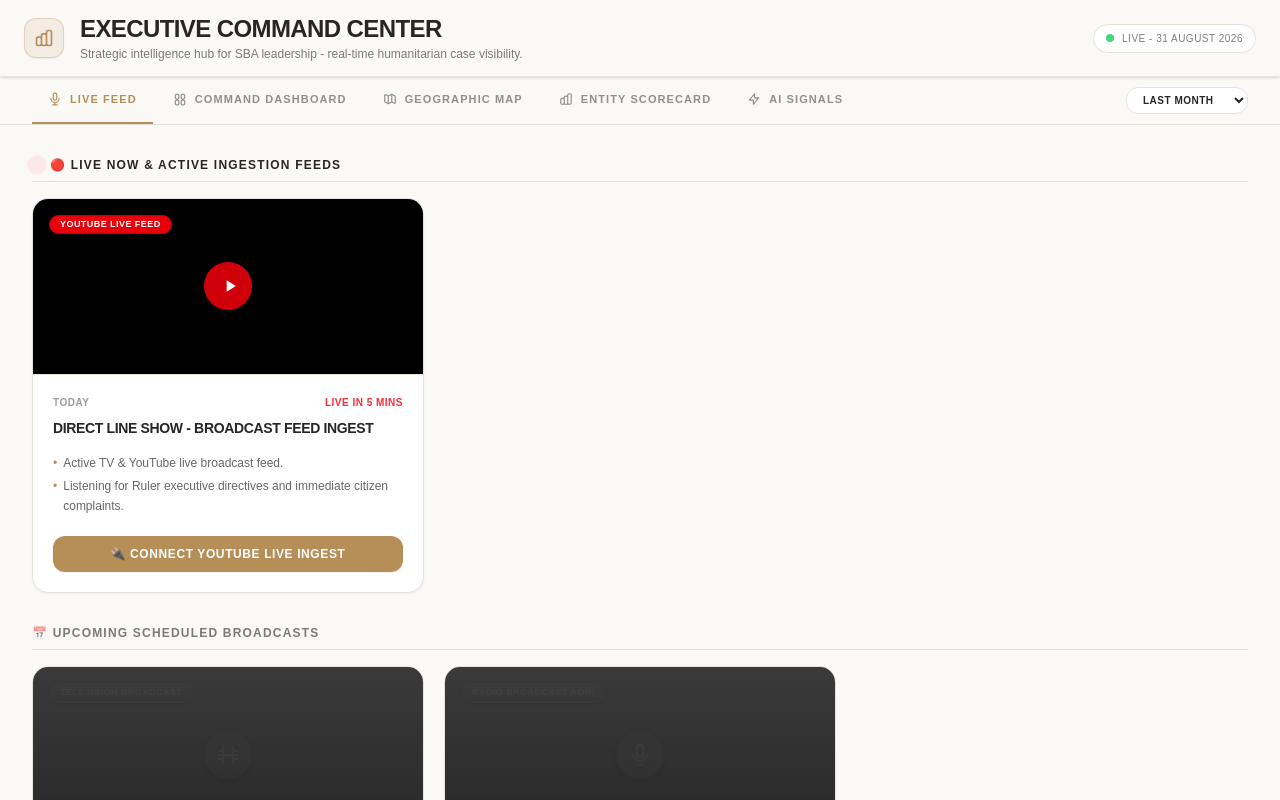
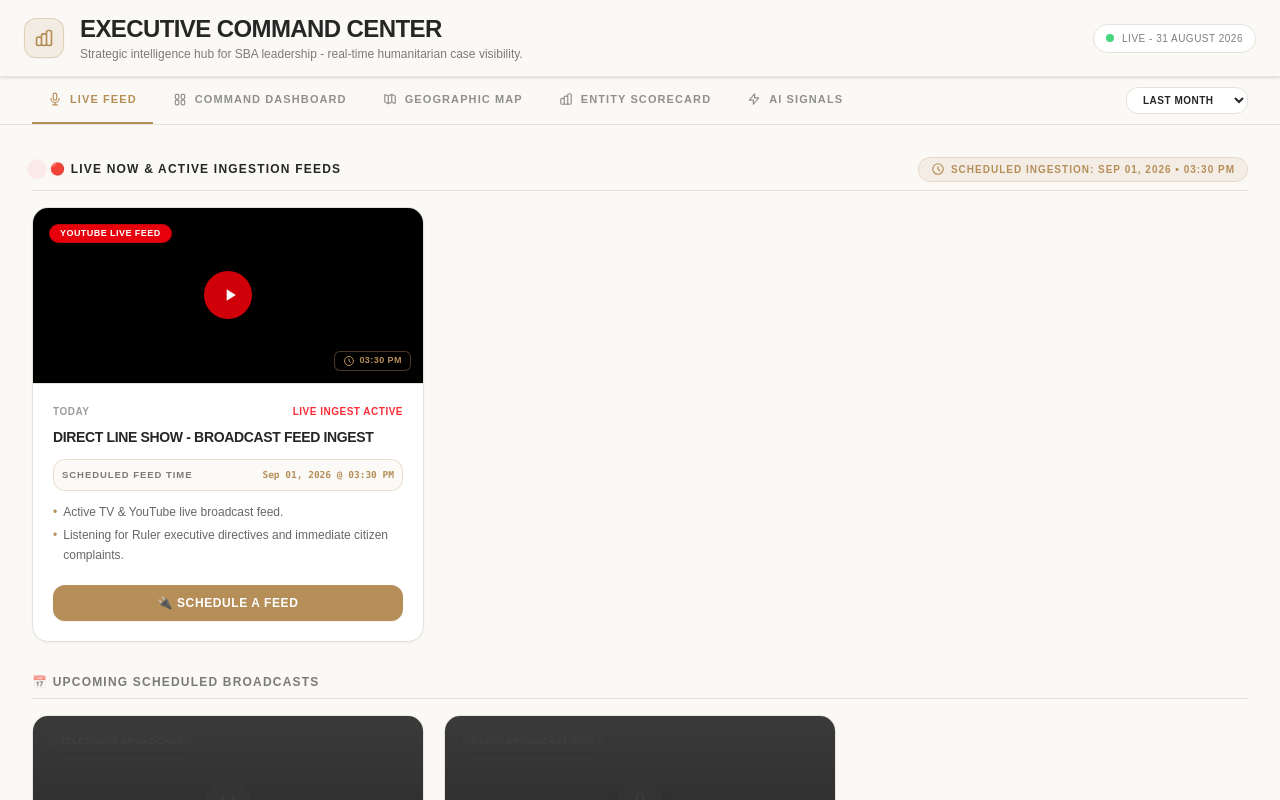
Before and after one commit to ht12081988/Smart-Command-Center, a Next.js app in the folder frontend/: page /executive/ingestion in a window 1280 px wide. Built offline with nearby package versions, Linux system fonts and the light colour scheme.

Commit message:
label changes

```diff
--- a/frontend/src/app/executive/ingestion/page.tsx
+++ b/frontend/src/app/executive/ingestion/page.tsx
@@ -5,6 +5,7 @@ import Link from "next/link";
 import { Sidebar } from "../../../components/Sidebar";
 import { PortalHeader } from "../../../components/PortalHeader";
 import { ExecutiveNav } from "../../../components/ExecutiveNav";
+import { useBroadcast } from "../../../context/BroadcastContext";
 
 export default function IngestionSandboxPage() {
   return (
@@ -30,7 +31,7 @@ const MOCK_STREAMS: StreamSession[] = [
     id: "stream-1",
     title: "Direct Line Show - Broadcast Feed Ingest",
     date: "Today",
-    time: "Live in 5 Mins",
+    time: "Live Ingest Active",
     source: "YouTubeLive",
     status: "Live",
     summary: [
@@ -67,11 +68,27 @@ const MOCK_STREAMS: StreamSession[] = [
   }
 ];
 
+function formatScheduleDisplay(isoStr: string) {
+  if (!isoStr) return { dateStr: "Today", timeStr: "03:30 PM" };
+  try {
+    const d = new Date(isoStr);
+    if (isNaN(d.getTime())) return { dateStr: "Today", timeStr: isoStr };
+    const dateStr = d.toLocaleDateString("en-US", { month: "short", day: "2-digit", year: "numeric" });
+    const timeStr = d.toLocaleTimeString("en-US", { hour: "2-digit", minute: "2-digit", hour12: true });
+    return { dateStr, timeStr };
+  } catch {
+    return { dateStr: "Today", timeStr: isoStr };
+  }
+}
+
 function IngestionSandboxContent() {
   const [streams] = useState<StreamSession[]>(MOCK_STREAMS);
+  const { scheduleDateTime } = useBroadcast();
 
   const liveStreams = streams.filter(s => s.status === "Live");
   const upcomingStreams = streams.filter(s => s.status === "Upcoming");
+
+  const formattedSched = formatScheduleDisplay(scheduleDateTime);
 
   return (
     <div className="h-screen flex overflow-hidden bg-background text-foreground font-sans selection:bg-gold/30">
@@ -102,11 +119,19 @@ function IngestionSandboxContent() {
 
           {/* SECTION 1: LIVE INGESTION FEEDS */}
           <div>
-            <div className="flex items-center gap-2 mb-4 border-b border-border-warm pb-2">
-              <span className="w-2.5 h-2.5 rounded-full bg-red-500 animate-ping" />
-              <h3 className="text-xs font-bold text-foreground uppercase tracking-widest">
-                🔴 Live Now & Active Ingestion Feeds
-              </h3>
+            <div className="flex items-center justify-between mb-4 border-b border-border-warm pb-2">
+              <div className="flex items-center gap-2">
+                <span className="w-2.5 h-2.5 rounded-full bg-red-500 animate-ping" />
+                <h3 className="text-xs font-bold text-foreground uppercase tracking-widest">
+                  🔴 Live Now & Active Ingestion Feeds
+                </h3>
+              </div>
+              <span className="text-[10px] font-bold text-gold uppercase tracking-widest bg-gold/10 border border-gold/20 px-3 py-1 rounded-full flex items-center gap-1.5">
+                <svg className="w-3.5 h-3.5" fill="none" viewBox="0 0 24 24" stroke="currentColor">
+                  <path strokeLinecap="round" strokeLinejoin="round" strokeWidth={2} d="M12 8v4l3 3m6-3a9 9 0 11-18 0 9 9 0 0118 0z" />
+                </svg>
+                Scheduled Ingestion: {formattedSched.dateStr} • {formattedSched.timeStr}
+              </span>
             </div>
 
             <div className="grid grid-cols-1 md:grid-cols-2 lg:grid-cols-3 gap-5">
@@ -140,6 +165,14 @@ function IngestionSandboxContent() {
                       }`}>
                         {stream.source === "YouTubeLive" ? "YouTube Live Feed" : "Direct Hotline Desk"}
                       </span>
+
+                      {/* Schedule Badge on image overlay */}
+                      <span className="absolute bottom-3 right-3 bg-black/80 backdrop-blur-xs text-gold border border-gold/40 text-[9px] font-bold px-2 py-0.5 rounded-md uppercase tracking-wider flex items-center gap-1 z-10">
+                        <svg className="w-3 h-3" fill="none" viewBox="0 0 24 24" stroke="currentColor">
+                          <path strokeLinecap="round" strokeLinejoin="round" strokeWidth={2} d="M12 8v4l3 3m6-3a9 9 0 11-18 0 9 9 0 0118 0z" />
+                        </svg>
+                        {formattedSched.timeStr}
+                      </span>
                     </div>
 
                     {/* Card Content */}
@@ -151,7 +184,14 @@ function IngestionSandboxContent() {
                       <h4 className="font-bold text-primary-text-gold text-sm group-hover:text-gold transition-colors line-clamp-2 uppercase tracking-tight">
                         {stream.title}
                       </h4>
-                      <ul className="mt-2 space-y-1 text-xs text-foreground/70">
+
+                      {/* Scheduled Feed Time Callout */}
+                      <div className="bg-gold-muted/40 border border-gold/25 p-2 rounded-xl flex items-center justify-between text-[9.5px] font-bold text-primary-text-gold mt-1">
+                        <span className="uppercase tracking-widest text-foreground/60">Scheduled Feed Time</span>
+                        <span className="font-mono text-gold">{formattedSched.dateStr} @ {formattedSched.timeStr}</span>
+                      </div>
+
+                      <ul className="mt-1 space-y-1 text-xs text-foreground/70">
                         {stream.summary.map((sum, i) => (
                           <li key={i} className="flex items-start gap-1.5 leading-relaxed">
                             <span className="text-gold">•</span>
@@ -171,7 +211,7 @@ function IngestionSandboxContent() {
                           : "bg-foreground text-background hover:bg-gold hover:text-white"
                       }`}
                     >
-                      {stream.source === "YouTubeLive" ? "🔌 Connect Youtube Live Ingest" : "📞 Screen Active Hotline Queue"}
+                      {stream.source === "YouTubeLive" ? "🔌 Schedule a Feed" : "📞 Screen Active Hotline Queue"}
                     </Link>
                   </div>
                 </div>
--- a/frontend/src/app/studio/producer/page.tsx
+++ b/frontend/src/app/studio/producer/page.tsx
@@ -24,6 +24,8 @@ function ProducerStudioPageContent() {
   const {
     activeSource,
     switchSource,
+    scheduleDateTime,
+    setScheduleDateTime,
     callerQueue,
     activeCaller,
     removeFromQueue,
@@ -386,7 +388,7 @@ function ProducerStudioPageContent() {
                   onClick={handleOpenConfigClick}
                   className="bg-gold hover:bg-gold-hover text-white px-4 py-2 rounded-xl text-xs font-bold uppercase tracking-wider shadow-sm transition-colors whitespace-nowrap cursor-pointer"
                 >
-                  Connect Ingest Feed
+                  Schedule a Feed
                 </button>
               ) : (
                 <button
@@ -418,7 +420,7 @@ function ProducerStudioPageContent() {
               </h2>
 
               <p className="text-xs text-foreground/60 leading-relaxed mb-6 max-w-sm">
-                No active broadcast or hotline feed is currently ingested. Connect an ingest feed to enable real-time STT transcription, caller queue management, and AI directive extraction.
+                No active broadcast or hotline feed is currently ingested. Schedule a feed to enable real-time STT transcription, caller queue management, and AI directive extraction.
               </p>
 
               <button
@@ -428,7 +430,7 @@ function ProducerStudioPageContent() {
                 <svg className="w-4.5 h-4.5" fill="none" viewBox="0 0 24 24" stroke="currentColor">
                   <path strokeLinecap="round" strokeLinejoin="round" strokeWidth={2} d="M13 10V3L4 14h7v7l9-11h-7z" />
                 </svg>
-                Connect Ingest Feed
+                Schedule a Feed
               </button>
             </div>
           </main>
@@ -1029,6 +1031,21 @@ function ProducerStudioPageContent() {
                   />
                 </div>
 
+                {/* Schedule Date & Time */}
+                <div className="flex flex-col gap-1.5">
+                  <label className="text-[11px] font-bold text-foreground/70 uppercase tracking-wide flex items-center justify-between">
+                    <span>Schedule Date & Time *</span>
+                    <span className="text-[9px] font-bold text-gold uppercase tracking-widest">Live Feed Sync</span>
+                  </label>
+                  <input
+                    type="datetime-local"
+                    required
+                    value={scheduleDateTime}
+                    onChange={(e) => setScheduleDateTime(e.target.value)}
+                    className="px-3 py-2.5 rounded-xl border border-border-warm bg-background text-foreground text-sm focus:outline-none focus:border-gold transition-colors font-medium"
+                  />
+                </div>
+
                 {/* Target Channel Identifier */}
                 <div className="flex flex-col gap-1.5">
                   <label className="text-[11px] font-bold text-foreground/70 uppercase tracking-wide">
--- a/frontend/src/context/BroadcastContext.tsx
+++ b/frontend/src/context/BroadcastContext.tsx
@@ -54,6 +54,8 @@ export interface ChecklistItem {
 interface BroadcastContextType {
   activeSource: BroadcastSource;
   switchSource: (source: BroadcastSource) => void;
+  scheduleDateTime: string;
+  setScheduleDateTime: (dateTime: string) => void;
   callerQueue: ScreenerTicket[];
   activeCaller: ScreenerTicket | null;
   addCallerToQueue: (ticket: Omit<ScreenerTicket, "id">) => void;
@@ -157,6 +159,7 @@ const MOCK_YT_COMMENTS = [
 
 export const BroadcastProvider: React.FC<{ children: React.ReactNode }> = ({ children }) => {
   const [activeSource, setActiveSource] = useState<BroadcastSource>("YouTubeLive");
+  const [scheduleDateTime, setScheduleDateTime] = useState<string>("2026-09-01T15:30");
   const [callerQueue, setCallerQueue] = useState<ScreenerTicket[]>([
     {
       id: "caller-mock-1",
@@ -449,6 +452,8 @@ export const BroadcastProvider: React.FC<{ children: React.ReactNode }> = ({ chi
       value={{
         activeSource,
         switchSource,
+        scheduleDateTime,
+        setScheduleDateTime,
         callerQueue,
         activeCaller,
         addCallerToQueue,
```
